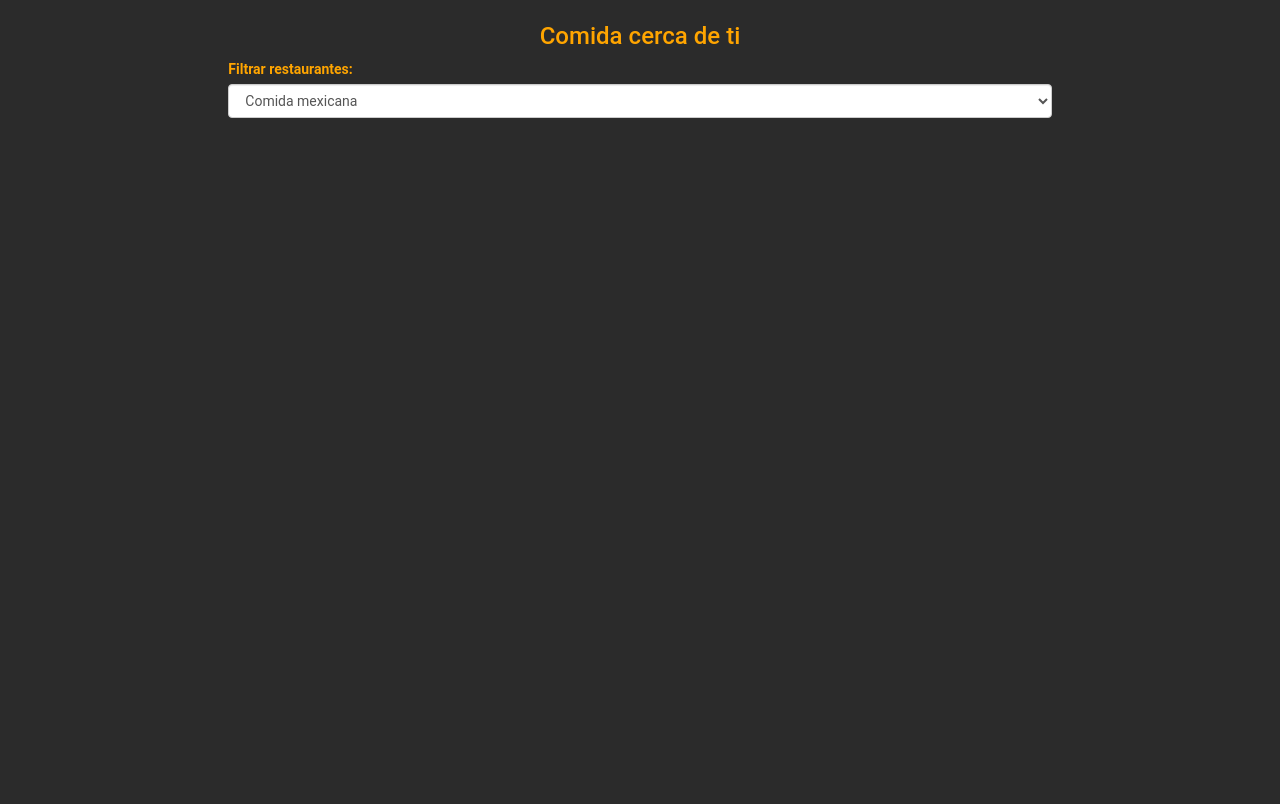
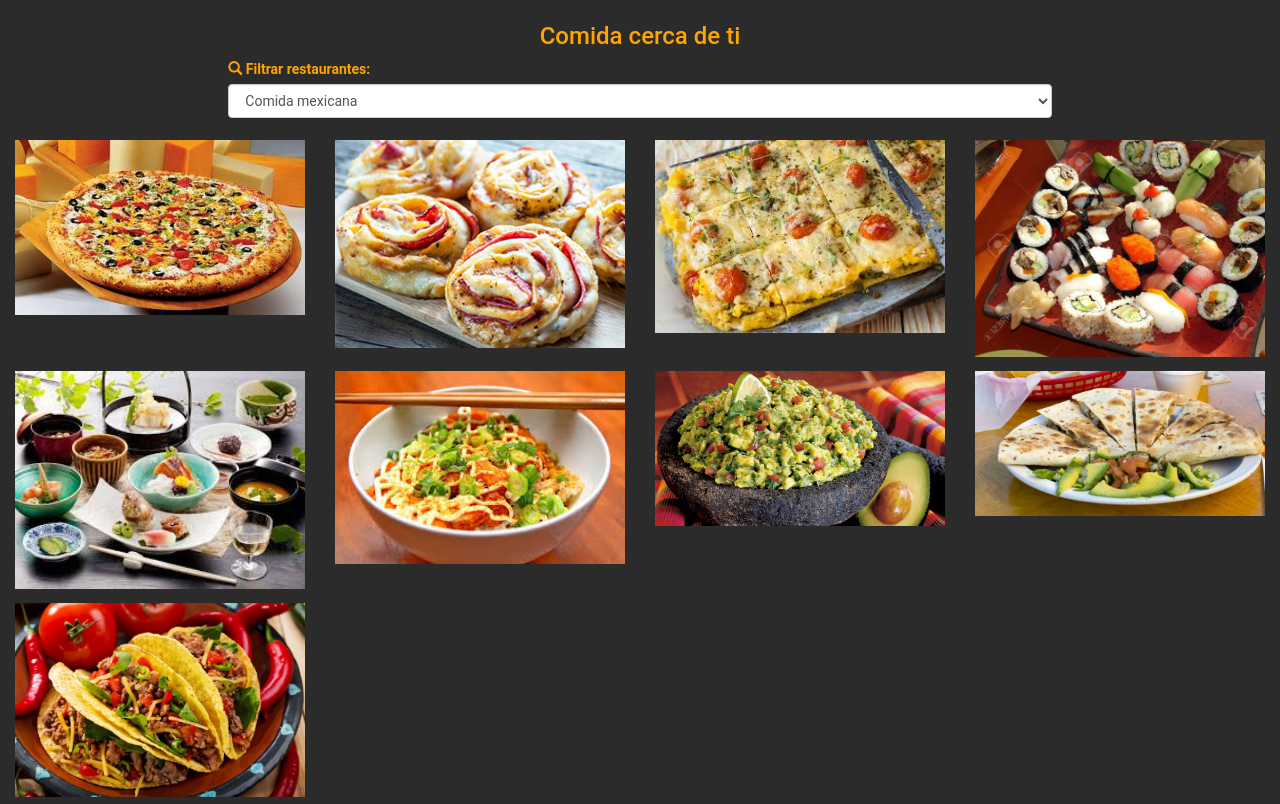
Before and after one commit to camilufer/food-map, a plain HTML site: page index.html in a window 1280 px wide. Shown: the part 272-1076 px from the top of the page. Before the commit the page ends 800 px from the top, so only its background shows below. Drawn offline with nearby package versions, Linux system fonts and the light colour scheme.

Commit message:
agregando imagenes

```diff
--- a/assets/css/style.css
+++ b/assets/css/style.css
@@ -30,6 +30,24 @@ h3{
 	text-align: center;
 }
 
+option{
+	color: black;
+	background-color: white;
+}
+
+img{
+	padding:0.5em;
+}
+
+
+
+
+
+
+
+
+
+
 
 
 .loader {
--- a/index.html
+++ b/index.html
@@ -39,16 +39,38 @@
     </div>
   </div>
 
-
-<form class="row">
+<div class="row">
   <div class="col-xs-8 col-xs-offset-2 form-group">
+  <div style="color: orange;" class="glyphicon glyphicon-search"></div>
     <label style="color: orange" for="sel1">Filtrar restaurantes:</label>
       <select class="form-control" id="sel1">
-        <option>Comida mexicana</option>
-        <option>Comida japonesa</option>
-        <option>Comida italiana</option>
+        <option id="mexico">Comida mexicana</option>
+        <option id="japon">Comida japonesa</option>
+        <option id="italia">Comida italiana</option>
+      </select>
   </div>
-</form>
+</div>
+
+<div class="row">
+  <img class="col-xs-3 img-responsive img-rounded" src="assets/img/ita1.jpg" >
+  <img class="col-xs-3 img-responsive img-rounded" src="assets/img/ita2.jpg" >
+  <img class="col-xs-3 img-responsive img-rounded" src="assets/img/ita3.jpg" >
+  <img class="col-xs-3 img-responsive img-rounded" src="assets/img/japo1.jpg" >
+</div>
+
+<div class="row">
+  <img class="col-xs-3 img-responsive img-rounded" src="assets/img/japo2.jpg" >
+  <img class="col-xs-3 img-responsive img-rounded" src="assets/img/japo3.jpg" >
+  <img class="col-xs-3 img-responsive img-rounded" src="assets/img/mex1.jpg" >
+  <img class="col-xs-3 img-responsive img-rounded" src="assets/img/mex2.jpg" >
+</div>
+
+<div class="row">
+  <img class="col-xs-3 img-responsive img-rounded" src="assets/img/mex3.jpg" >
+
+</div>
+
+
 
 
 
```
Also changed, not shown: assets/img/ita1.jpg (added), assets/img/ita2.jpg (added), assets/img/ita3.jpg (added), assets/img/japo1.jpg (added), assets/img/japo2.jpg (added), assets/img/japo3.jpg (added), assets/img/mex1.jpg (added), assets/img/mex2.jpg (added), assets/img/mex3.jpg (added).
